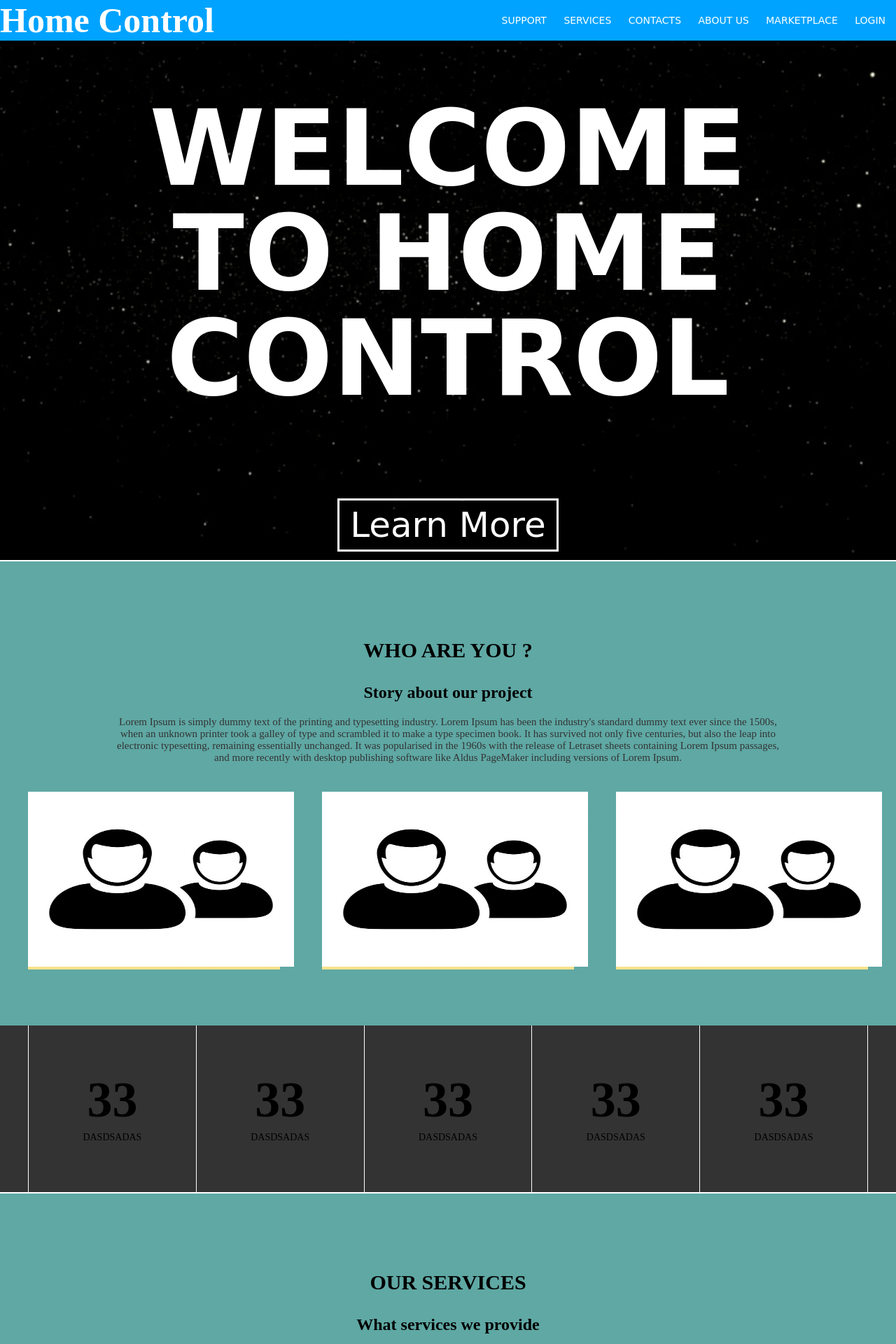
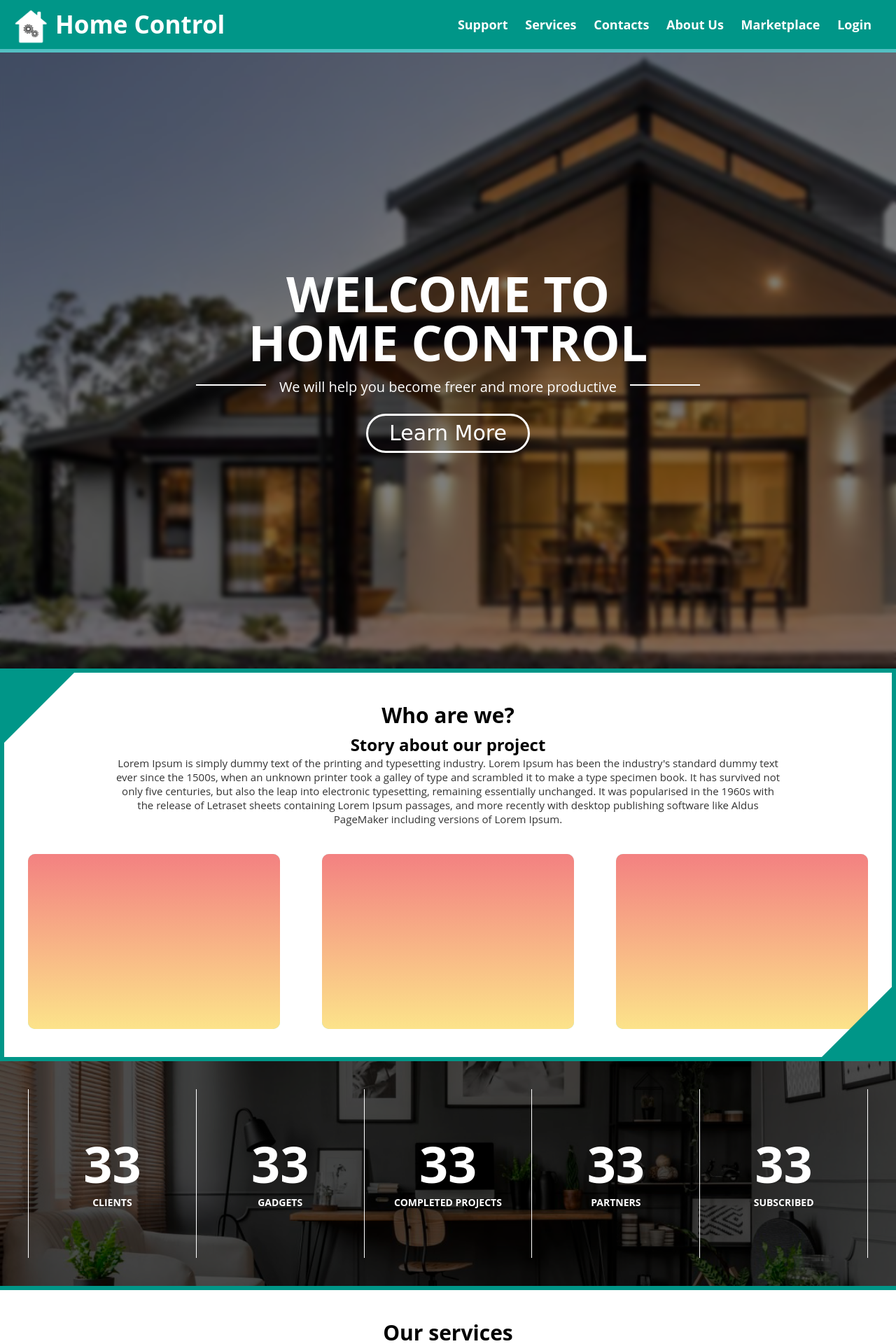
Before and after one commit to VladimirKorobeynik/HomeControl, a PHP site: page / in a window 1280 px wide. Shown: the top 1920 px of the page at 70% size. Run offline with PHP 8.4, Linux system fonts and the light colour scheme.

Commit message:
Redesign main page first version

```diff
--- a/index.html
+++ b/index.html
@@ -3,6 +3,7 @@
     <head>
         <meta charset="UTF-8">
         <link rel="stylesheet" href="style.css">
+        <link rel="shortcut icon" href="photo/MainLogo.png" type="image/x-icon">
         <title>Home Control</title>
     </head>
 
@@ -10,7 +11,12 @@
         <header class="header">
                 <div class="header_inner">
                     <div class="header_logo">
-                        <a class="main" href="#">Home Control</a>
+                        <a class="logo_link" href="#">
+                            <div class="logo-block">
+                                <img src="photo/MainLogo.png" alt="">
+                            </div>
+                            <h5>Home Control</h5>
+                        </a>
                     </div>
                     <nav class="nav">
                         <a class="nav_link" href="#">Support</a>
@@ -19,24 +25,27 @@
                         <a class="nav_link" href="#us">About Us</a>
                         <a class="nav_link" href="#">Marketplace</a>
                         <a class="nav_link" href="#">Login</a>
-                        <!-- <img src="photo/profile.jpg" alt=""> -->
                     </nav>
             </div>
         </header>
 
-        <section class="intro">
+        <main>
+            <section class="section section-welcome" id="welcome">
                 <div class="container">
-                <div class="intro_inner">
-                    <h1 class="intro_title">Welcome To Home Control</h1>
+                    <div class="welcome_inner">
+                        <h1 class="welcome_title">Welcome To <br>Home Control</h1>
+                        <p class="welcome_text">We will help you become freer and more productive</p>
                         <a class="btn" href="#work">Learn More</a>
                     </div>
                 </div>
             </section>
 
-        <section class="section" id="us">
+            <section class="section section_about_us" id="us">
+                <div class="decore_block decore_left"></div>
+                <div class="decore_block decore_right"></div>
                 <div class="container">
                     <div class="section_header">
-                    <h3 class="section_title">Who are you ?</h3>
+                        <h3 class="section_title">Who are we?</h3>
                         <h2 class="section_suptitle">Story about our project</h2>
                         <div class="section_text">
                             <p>Lorem Ipsum is simply dummy text of the printing and typesetting industry.
@@ -50,19 +59,16 @@
                     <div class="about">
                         <div class="item">
                             <div class="about_img">
-                            <img src="photo/team.jpg" alt="">
                             </div>
                             <div class="team">Our Team</div>
                         </div>
                         <div class="item">
                             <div class="about_img">
-                            <img src="photo/team.jpg" alt="">
                             </div>
                             <div class="tech">Technology</div>
                         </div>
                         <div class="item">
                             <div class="about_img">
-                            <img src="photo/team.jpg" alt="">
                             </div>
                             <div class="Friends">Our Friends</div>
                         </div>
@@ -70,36 +76,36 @@
                 </div>
             </section>
 
-        <section>
+            <section class="section section_statistics">
                 <div class="statistics">
                     <div class="container">
                         <div class="stat">
                             <div class="stat_item">
                                 <div class="stat_count">33</div>
-                            <div class="stat_text">dasdsadas</div>
+                                <div class="stat_text">Clients</div>
                             </div>
                             <div class="stat_item">
                                 <div class="stat_count">33</div>
-                            <div class="stat_text">dasdsadas</div>
+                                <div class="stat_text">Gadgets</div>
                             </div>
                             <div class="stat_item">
                                 <div class="stat_count">33</div>
-                            <div class="stat_text">dasdsadas</div>
+                                <div class="stat_text">Completed projects</div>
                             </div>
                             <div class="stat_item">
                                 <div class="stat_count">33</div>
-                            <div class="stat_text">dasdsadas</div>
+                                <div class="stat_text">Partners</div>
                             </div>
                             <div class="stat_item">
                                 <div class="stat_count">33</div>
-                            <div class="stat_text">dasdsadas</div>
+                                <div class="stat_text">Subscribed</div>
                             </div>
                         </div>
                     </div>
                 </div>
             </section>
 
-        <section class="section" id="services">
+            <section class="section section_services" id="services">
                 <div class="container">
                     <div class="section_header">
                         <h3 class="section_title">Our services</h3>
@@ -113,9 +119,59 @@
                                 and more recently with desktop publishing software like Aldus PageMaker including versions of Lorem Ipsum.</p>
                         </div>
                     </div>
+                    <div class="services_cards">
+                        <div class="services_card">
+                            <div class="service_image">
+                                <img src="" alt="">
+                            </div>
+                            <p class="service_name">Purchase of devices</p>
+                        </div>
+                        <div class="services_card">
+                            <div class="service_image">
+                                <img src="" alt="">
+                            </div>
+                            <p class="service_name">Device installation</p>
+                        </div>
+                        <div class="services_card">
+                            <div class="service_image">
+                                <img src="" alt="">
+                            </div>
+                            <p class="service_name">Technical support</p>
+                        </div>
+                        <div class="services_card">
+                            <div class="service_image">
+                                <img src="" alt="">
+                            </div>
+                            <p class="service_name">Purchase of devices</p>
+                        </div>
+                        <div class="services_card">
+                            <div class="service_image">
+                                <img src="" alt="">
+                            </div>
+                            <p class="service_name">Installation of system</p>
+                        </div>
+                        <div class="services_card">
+                            <div class="service_image">
+                                <img src="" alt="">
+                            </div>
+                            <p class="service_name">Installation of system</p>
+                        </div>
+                        <div class="services_card">
+                            <div class="service_image">
+                                <img src="" alt="">
+                            </div>
+                            <p class="service_name">Installation of system</p>
+                        </div>
+                        <div class="services_card">
+                            <div class="service_image">
+                                <img src="" alt="">
+                            </div>
+                            <p class="service_name">Installation of system</p>
+                        </div>
+                    </div>
             </section>
 
-        <section class="section" id="work">
+            <section class="section section_work" id="work">
                 <div class="container">
                     <div class="section_header">
                         <h3 class="section_title">How we work</h3>
@@ -130,5 +186,20 @@
                         </div>
                     </div>
             </section>
+        </main>
+
+        <footer class="footer">
+            <div class="container">
+                <div class="information-block">
+                    <div class="social">
+                        <a href="#" class="soc">Instagram</a>
+                        <a href="#" class="soc">Telegram</a>
+                        <a href="#" class="soc">Youtube</a>
+                        <a href="#" class="soc">VK</a>
+                    </div>
+                    <p>2021 &copy; Home Control</p>
+                </div>
+            </div>
+        </footer>
     </body>
 </html>
--- a/style.css
+++ b/style.css
@@ -1,65 +1,69 @@
 body {
-    background-color: #5FA8A4;
+    padding: 0;
+    margin: 0;
+    font-family: 'Open Sans', sans-serif;
+}
+
+p, h1, h2, h3, h4, h5 {
     margin: 0;
 }
-body::-webkit-scrollbar, body::-moz-scrollbar, body::-ms-scrollbar {
-    display: none;
+
+html::-webkit-scrollbar {
+    overflow-x: hidden;
+    width: 0;
 }
 
-*,
-*:before,
-*:after{
-    box-sizing: border-box;
+/* ==================== Header =================== */
+.header {
+    background-color: #009688;
+    max-width: 100%;
+    position: relative;
+    z-index: 10;
+    padding: 0 20px;
+    border-bottom: 5px solid #53C0C3;
 }
 
-/* Header */
-.header {
-    background-color: #00A3FF;
-    width: 100%;
-    position: absolute;
-    top: 0;
-    left: 0;
-    right: 0;
-    z-index: 1000;
-}
-
-.header_inner{
+.header_inner {
+    padding: 10px 0;
     display: flex;
     justify-content: space-between;
     align-items: center;
 }
 
+.header_logo .logo_link {
+    display: flex;
+}
+
+.header_logo .logo_link h5 {
+    font-size: 35px;
+    line-height: 50px;
+}
+
 /* Navigation */
-.main{
+
+.logo_link {
     font-size: 50px;
     font-weight: 700;
     color:#fff;
     text-decoration: none;
 
 }
-.main:hover{
-    color: #FFB274;
-    transition: color .2s linear;
-}
 
-.nav{
-    font-size: 14px;
-    text-transform: uppercase;
-    font-family: cursive;
+.nav {
+    font-size: 18px;
     padding-right: 5px;
 }
 
-.nav_link{
+.nav_link {
     color: #fff;
     text-decoration: none;
+    font-weight: bold;
     display: inline-block;
-    vertical-align: center;
     margin: 0 10px;
     position: relative;
-
     transition: color .2s linear;
 }
-.nav img{
+.nav img {
     width: 50px;
     height: 45px;
     border-radius: 50%;
@@ -89,14 +93,28 @@ body::-webkit-scrollbar, body::-moz-scrollbar, body::-ms-scrollbar {
     opacity: 1;
 }
 
-/* Intro */
+.logo-block {
+    height: 50px;
+    width: auto;
+    margin-right: 10px;
+}
+
+.logo-block img {
+    max-width: 100%;
+    max-height: 100%;
+}
+
+/* ==================== Main =================== */
+
 .container {
     width: 100%;
     max-width: 1200px;
     margin: 0 auto;
 }
 
-.intro {
+/* Section Welcome */
+
+.section-welcome {
     display: flex;
     flex-direction: column;
     justify-content: center;
@@ -104,45 +122,88 @@ body::-webkit-scrollbar, body::-moz-scrollbar, body::-ms-scrollbar {
     width: 100%;
     height: 100vh;
 
-    background: url("photo/backgr.jpg") center no-repeat;
-
-    -webkit-background-size: cover;
+    background-image: url("photo/bgWelcomSection.jpeg");
     background-size: cover;
-    top: 40px;
+    background-repeat: no-repeat;
+    position: relative;
+    z-index: 1;
 }
 
-.intro_inner{
+.section-welcome::before {
+    content: '';
+    display: block;
+    width: 100%;
+    height: 100%;
+    background-color: rgba(0,0,0,0.5);
+    position: absolute;
+    z-index: 2;
+    backdrop-filter: blur(3px);
+}
+
+.section-welcome .container {
+    position: relative;
+    z-index: 10;
+}
+
+.welcome_inner {
     width: 100%;
     max-width: 880px;
     margin: 0 auto;
     text-align: center;
 }
 
-.intro_title {
-    font-size: 150px;
+.welcome_title {
+    font-size: 70px;
     font-weight: bold;
     text-transform: uppercase;
     text-align: center;
     color: #fff;
     line-height: 1;
+    margin-bottom: 15px;
+}
 
-    font-family: cursive;
+.welcome_text {
+    color: #fff;
+    font-size: 20px;
+    margin-bottom: 25px;
+    position: relative;
 }
+
+.welcome_text::before, .welcome_text::after {
+    content: '';
+    display: block;
+    width: 100px;
+    height: 2px;
+    background-color: #fff;
+    position: absolute;
+}
+
+.welcome_text::before {
+    top: 10px;
+    left: 80px;
+}
+
+.welcome_text::after {
+    top: 10px;
+    right: 80px;
+}
+
 .btn {
     display: inline-block;
     vertical-align: top;
-    padding: 10px 15px;
+    padding: 10px 30px;
 
     border: 3px solid #fff;
     color: #fff;
     font-family: cursive;
-    font-size: 50px;
+    font-size: 30px;
     text-decoration: none;
     line-height: 1;
+    border-radius: 50px;
 }
 
 /* Learn more Подчеркивание */
-.btn:hover{
+.btn:hover {
     background-color: #F0A77B;
     transition: background-color .2s linear
 }
@@ -150,9 +211,10 @@ body::-webkit-scrollbar, body::-moz-scrollbar, body::-ms-scrollbar {
 
 /* Section */
 .section {
-    padding: 80px 0;
-    border-top: 2px solid #fff;
+    padding: 40px 0;
+    border-bottom: 6px solid #009688;
 }
+
 .section_header {
     width: 100%;
     max-width: 950px;
@@ -161,23 +223,60 @@ body::-webkit-scrollbar, body::-moz-scrollbar, body::-ms-scrollbar {
     text-align: center;
 }
 
-.section_title{
+.section_title {
     font-size: 30px;
     font-weight: bold;
     color:black;
-    text-transform: uppercase;
+    margin-bottom: 5px;
 }
-.selection_subtitle{
-    font-family: cursive;
+.selection_subtitle {
     font-size: 24px;
-    color: #333;
+    color: black;
+    margin-bottom: 10px;
 }
-.section_text{
+.section_text {
     color: #333;
     font-size: 15px;
 }
 
-/* About */
+/* Section About Us */
+
+.section_about_us {
+    position: relative;
+    border-left: 6px solid #009688;
+    border-right: 6px solid #009688;
+}
+
+.section_about_us::before {
+    content: '';
+    display: block;
+    background-color: #009688;
+    width: 100px;
+    height: 100px;
+    position: absolute;
+    top: 0px;
+    left: 0px;
+    z-index: 3;
+    bottom: 0px;
+    right: 0px;
+    clip-path: polygon(0 0, 0 100%, 100% 0);
+}
+
+.section_about_us::after {
+    content: '';
+    display: block;
+    background-color: #009688;
+    width: 100px;
+    height: 100px;
+    position: absolute;
+    bottom: 0px;
+    right: 0px;
+    z-index: 3;
+    bottom: 0px;
+    right: 0px;
+    clip-path: polygon(100% 0, 0 100%, 100% 100%);
+}
+
 .about {
     display: flex;
     justify-content: space-between;
@@ -185,31 +284,32 @@ body::-webkit-scrollbar, body::-moz-scrollbar, body::-ms-scrollbar {
 
 .item {
     width: 30%;
-
+    border-radius: 10px;
     background-color: #95e1d3;
     position: relative;
 }
-.item img{
+.item img {
     width: 380px;
     height: 250px;
 }
 .item:hover .about_img {
     transform: translate3d(-10px, -10px, 0);
 }
-.item:hover .about_img img{
+.item:hover .about_img img {
     opacity: .1;
     cursor: pointer;
 }
 .about_img {
+    border-radius: 10px;
     background: linear-gradient(to bottom, #f38181 , #fce38a);
-
+    height: 250px;
     transition: transform .2s linear;
 }
 .about_img img {
     transition: opacity .1s linear;
 }
 /* Team */
-.team{
+.team {
     width: 100%;
     font-size: 18px;
     color: #333;
@@ -265,13 +365,36 @@ body::-webkit-scrollbar, body::-moz-scrollbar, body::-ms-scrollbar {
     transform: translate3d(0, -50%, 0);
     transition: opacity .2s linear;
 }
-.item:hover .Friends{
+.item:hover .Friends {
     opacity: 1;
 }
-/* Statistics */
+/* Section Statistics */
+
+.section_statistics {
+    background-image: url("photo/bgStatisticSection.jpeg");
+    background-size: cover;
+    background-repeat: no-repeat;
+    position: relative;
+    z-index: 1;
+}
+
+.section_statistics::before {
+    content: '';
+    display: block;
+    width: 100%;
+    height: 100%;
+    top: 0;
+    left: 0;
+    background-color: rgba(0,0,0,0.7);
+    position: absolute;
+    z-index: 2;
+}
+
 .statistics {
-    background-color: #333;
+    position: relative;
+    z-index: 4;
 }
+
 .stat {
     display: flex;
 }
@@ -290,10 +413,40 @@ body::-webkit-scrollbar, body::-moz-scrollbar, body::-ms-scrollbar {
     font-weight: bold;
     line-height: 1;
     margin-bottom: 10px;
+    color: #fff;
 }
-.stat_text{
+.stat_text {
     font-size: 14px;
     text-transform: uppercase;
+    color: #fff;
+    font-weight: bold;
+}
+
+/* Section Services*/
+
+.services_cards {
+    padding: 20px 0;
+    display: flex;
+    justify-content: space-between;
+    flex-wrap: wrap;
+}
+
+.services_card {
+    flex-basis: 25%;
+    min-height: 100px;
+    text-align: center;
+    display: flex;
+    flex-direction: column;
+    justify-content: center;
+    margin-bottom: 20px;
+}
+
+.service_image {
+    margin: 0 auto 20px auto;
+    width: 50px;
+    height: 50px;
+    border-radius: 50%;
+    background-color: #009688;
 }
 /* .stat_item {
     width: 100px;
```
Also changed, not shown: other parts of style.css (+48 -5 lines), photo/MainLogo.png (added), photo/bgStatisticSection.jpeg (added), photo/bgWelcomSection.jpeg (added), photo/team.png (added). Lines whose indentation alone changed are shown as unchanged.
